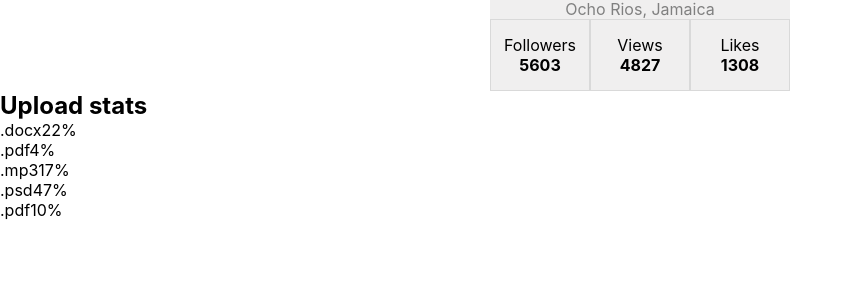
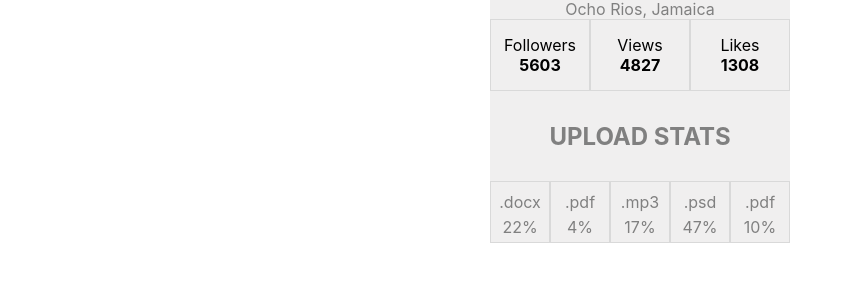
Before and after one commit to OleksandrStad/goit-react-hw-01-components, a React (Create React App) app: page / in a window 1280 px wide. Shown: the part 274-556 px from the top of the page, without its empty margins (0-852 px from the left). Built offline with nearby package versions, Linux system fonts and the light colour scheme.

Commit message:
add styles by <Statistics>

```diff
--- a/src/components/Statistics/Statistics.jsx
+++ b/src/components/Statistics/Statistics.jsx
@@ -1,22 +1,29 @@
 import PropTypes from 'prop-types';
+import {
+    StatWrap,
+    StatTitle,
+    StatList,
+    StatItem,
+    StatInfo,
+} from 'components/Statistics/Statistics.styled'
 
 export const Statistics = ({ title, stats }) => {
 
     return (
-        <section className="statistics">
+        <StatWrap>
 
-            {title && <h2 className="title">{title}</h2>}
-            <ul className="stat-list">
+            {title && <StatTitle>{title}</StatTitle>}
+            <StatList>
                 {stats.map(({ label, percentage, id }) => (
-                    < li className="item" key={id}>
-                        <span className="label">{label}</span>
-                        <span className="percentage">{percentage}%</span>
-                    </li>
+                    < StatItem key={id}>
+                        <StatInfo>{label}</StatInfo>
+                        <StatInfo>{percentage}%</StatInfo>
+                    </StatItem>
                 ))
 
                 }
-            </ul >
-        </section >
+            </StatList >
+        </StatWrap >
 
     );
 
--- /dev/null
+++ b/src/components/Statistics/Statistics.styled.js
@@ -0,0 +1,47 @@
+import styled from 'styled-components';
+
+export const StatWrap = styled.div`
+ width:300px;
+ /* height:150px; */
+  border-radius: 0px;
+  background : #f0efef;
+  box-shadow:32px 32px 64px #afaeae, -32px -32px 64 #ffffff;
+  display:flex;
+  margin:0 auto;
+  flex-direction:column;
+  justify-content:center;
+  align-items:center;
+  /* padding-top:15px; */
+  /* margin-top:15px; */
+  `;
+export const StatTitle = styled.h2`
+  text-transform: uppercase;
+  color: grey;
+  height: 90px;
+  display: flex;
+  justify-content: center;
+  align-items: center;
+`;
+
+export const StatList = styled.ul`
+ margin-top: 15 px;
+  display: flex;
+  justify-content:center;
+  align-items:center;
+  width: 100%;
+`;
+export const StatItem = styled.li`
+display: flex;
+  flex-direction: column;
+  justify-content:center;
+  align-items:center;
+  border:1px solid rgb(217, 217, 217);
+   width: 33%;
+  height: 60px;
+`;
+
+export const StatInfo = styled.span`
+ margin-top : 5px;
+  color: grey;
+  text-align:center;
+`;
```
